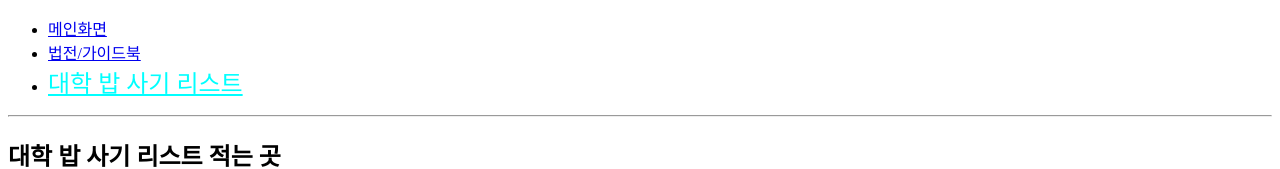
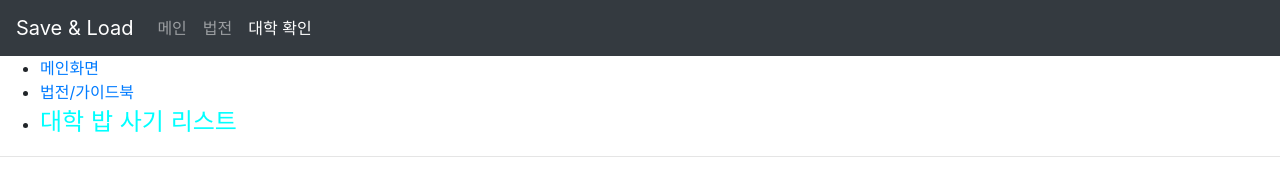
Before and after one commit to save-and-load/save-and-load, a React (Create React App) app: page /univ in a window 1280 px wide. Shown: the top 169 px of the page. Built offline with nearby package versions, Linux system fonts and the light colour scheme.

Commit message:
0.8 Added Bootstrap

```diff
--- a/package.json
+++ b/package.json
@@ -11,6 +11,7 @@
     "gh-pages": "^3.1.0",
     "query-string": "^6.13.8",
     "react": "^17.0.1",
+    "react-bootstrap": "^1.5.0",
     "react-dom": "^17.0.1",
     "react-router-dom": "^5.2.0",
     "react-scripts": "4.0.2",
@@ -41,5 +42,8 @@
       "last 1 firefox version",
       "last 1 safari version"
     ]
+  },
+  "devDependencies": {
+    "bootstrap": "^4.6.0"
   }
 }
--- a/src/components/Menu.js
+++ b/src/components/Menu.js
@@ -1,5 +1,6 @@
 import React from 'react';
-import { NavLink } from 'react-router-dom';
+import { Link, NavLink } from 'react-router-dom';
+import { Nav, Navbar } from 'react-bootstrap';
 
 const Menu = () => {
     const activeStyle = {
@@ -9,6 +10,14 @@ const Menu = () => {
 
     return (
         <div>
+            <Navbar bg="dark" variant="dark">
+                <Navbar.Brand href="#home">Save & Load</Navbar.Brand>
+                <Nav className="mr-auto">
+                    <Nav.Link as={NavLink} exact to="/">메인</Nav.Link>
+                    <Nav.Link as={NavLink} exact to="/manual">법전</Nav.Link>
+                    <Nav.Link as={NavLink} exact to="/univ">대학 확인</Nav.Link>
+                </Nav>
+            </Navbar>
             <ul>
                 <li><NavLink exact to="/" activeStyle={activeStyle}>메인화면</NavLink></li>
                 <li><NavLink exact to="/manual" activeStyle={activeStyle}>법전/가이드북</NavLink></li>
@@ -22,6 +31,7 @@ const Menu = () => {
             </ul>
             <hr/>
         </div>
+
     );
 };
 
--- a/src/index.js
+++ b/src/index.js
@@ -1,6 +1,7 @@
 import React from 'react';
 import ReactDOM from 'react-dom';
 import Root from "client/Root";
+import 'bootstrap/dist/css/bootstrap.css'
 
 ReactDOM.render(
     <React.StrictMode>
```
Also changed, not shown: 1 other file (tests, documents, lock files or other folders).
